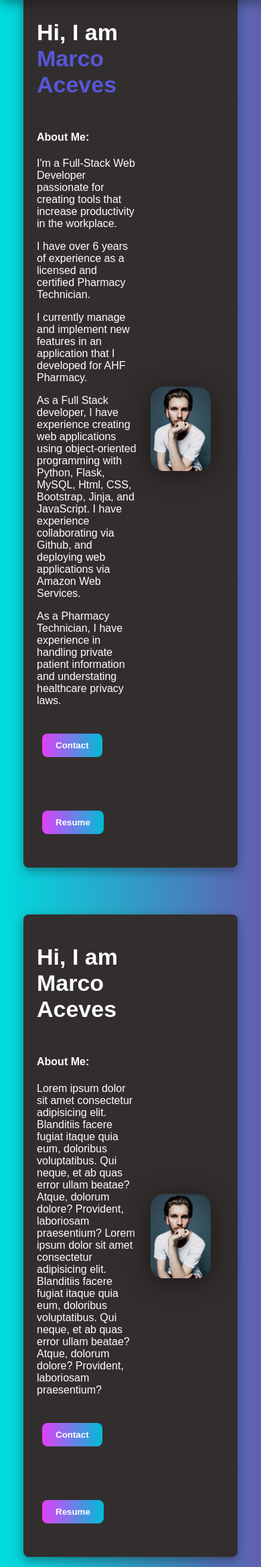
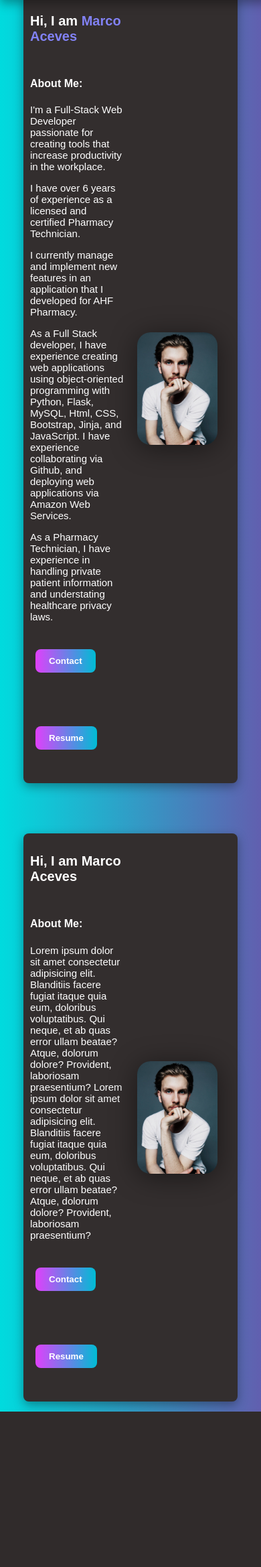
Before and after one commit to marcoaceves/my_portfolio, a Flask app: page /marco in a window 390 px wide. Shown: the part 70-2409 px from the top of the page at 67% size. After the commit the page ends 2177 px from the top, so only its background shows below. Run offline with Flask 2, Linux system fonts and the light colour scheme; some libraries are stand-ins or nearby versions.

Commit message:
looking good

```diff
--- a/flask_app/static/css/marco.css
+++ b/flask_app/static/css/marco.css
@@ -27,6 +27,7 @@ nav{
     justify-content: space-evenly;
     align-items: center;
     font-weight: bold;
+    border-radius: 8px;
 }
 .nav_links{
     color:whitesmoke;
@@ -38,7 +39,7 @@ section{
     display: flex;
     align-items: center;
     justify-content: center;
-    padding-top: 40px;
+    padding-top: 45px;
     color: white;
 }
 .box{
@@ -77,43 +78,68 @@ h3{ font-size: 34px;
 h3 span{ font-size: 34px;
     font-weight: bold;
     margin-bottom: 50px;
-    color: rgb(87, 87, 216);
+    color: rgb(130, 130, 245);
 
     }
 
 p{
     margin-bottom: .1px; /* between paragraphs */
+
+}
+
+
+.main_btn{
+    color: white;
+    transition: all ease 0.5s;
+    cursor: pointer;
+    -webkit-appearance: button;
+    -moz-appearance: button;
+    appearance: button;
+    background: linear-gradient(to left, #E040FB, #00BCD4, #00BCD4,#E040FB); /* W3C, IE 10+/ Edge, Firefox 16+, Chrome 26+, Opera 12+, Safari 7+ */
+    border-radius: 8px;
+    padding: 10px 20px;
+    border: none;
+    font-weight: bold;
+    margin: 40px 8px;
+    background-size:300%;
+    background-position: 0 0;
+    -webkit-appearance: none !important;
+    color: white;
+    text-decoration:none
+}
+.main_btn:hover{
+
+    color: white;
+    -webkit-appearance: button;
+    -moz-appearance: button;
+    appearance: button;
+    border-radius: 8px;
+    padding: 10px 20px;
+    border: none;
+    transform: scale(1.1);
+    background-position: 100% 0;
 }
 .about{
     max-width: 100%;
     width: 50%;
 }
 
-.main_btn{
-    color: white;
-    -webkit-appearance: button;
-    -moz-appearance: button;
-    appearance: button;
-    background: linear-gradient(to right, #E040FB, #00BCD4); /* W3C, IE 10+/ Edge, Firefox 16+, Chrome 26+, Opera 12+, Safari 7+ */
-    border-radius: 8px;
-    padding: 10px 20px;
-    border: none;
-    font-weight: bold;
-    transition: all 0.4s ease;
-    margin: 40px 8px;
+/* reponsive */
+@media screen and (max-width: 800px) {
+    p {
+      font-size: 15px;
+    }
+    h3, h3 span {
+      font-size: 20px;
+    }
+    .profile_img{
+        max-width: 100%;
+        width: 40%;
+        padding: 10px;
+        margin: 10px;
+        border: none;
+        border-radius: 30px;
+        filter: drop-shadow(rgba(0, 0, 0, 0.49) 0px 5px 20px);
 
-}
-:hover.main_btn{
-    color: white;
-    -webkit-appearance: button;
-    -moz-appearance: button;
-    appearance: button;
-    background: linear-gradient(to right, #000000, #000000); /* W3C, IE 10+/ Edge, Firefox 16+, Chrome 26+, Opera 12+, Safari 7+ */
-    border-radius: 8px;
-    padding: 10px 20px;
-    border: none;
-    transition: all 0.4s ease;
-    -webkit-animation: gradient 3s ease infinite;
-	-moz-animation: gradient 3s ease infinite;
-	animation: gradient 3s ease infinite;
-}
+    }
+  }
```
